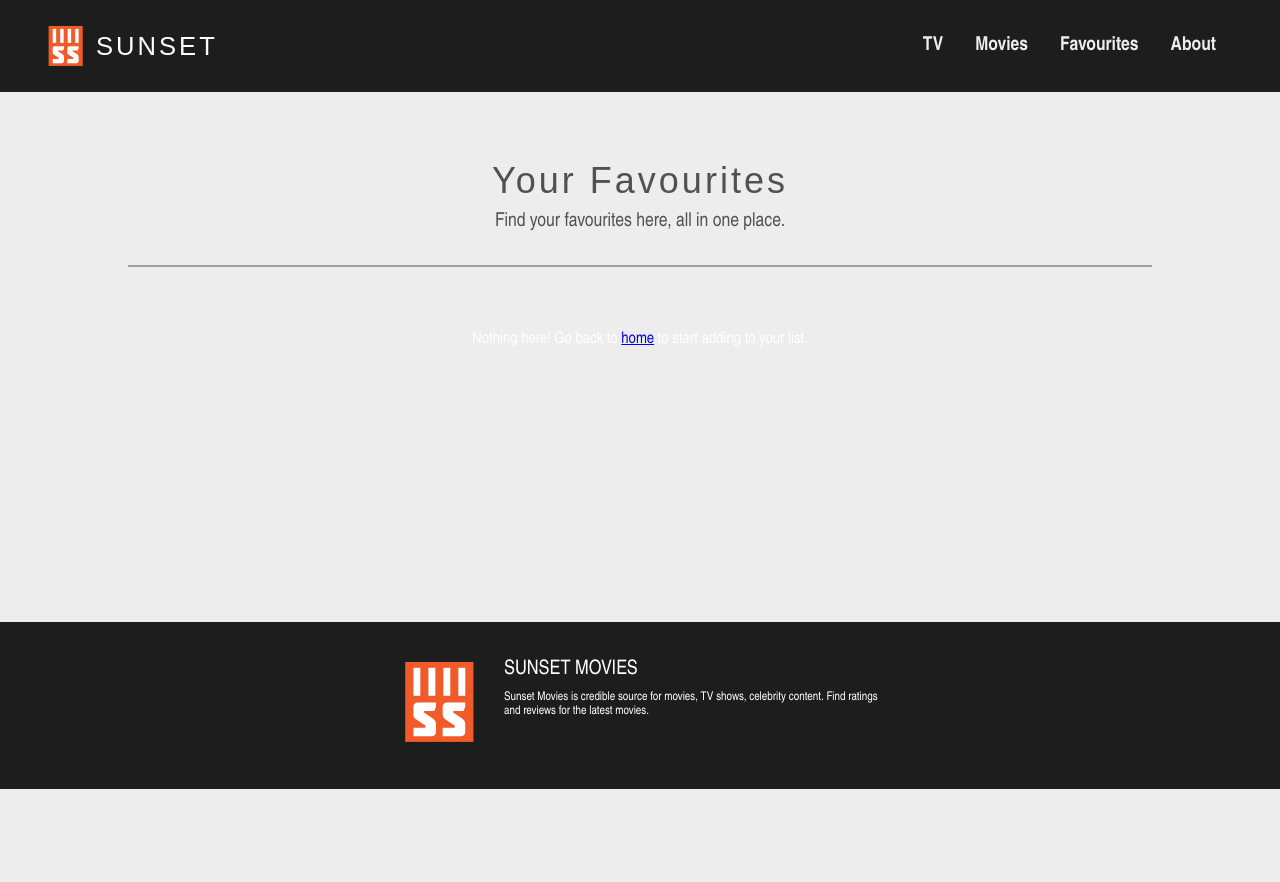
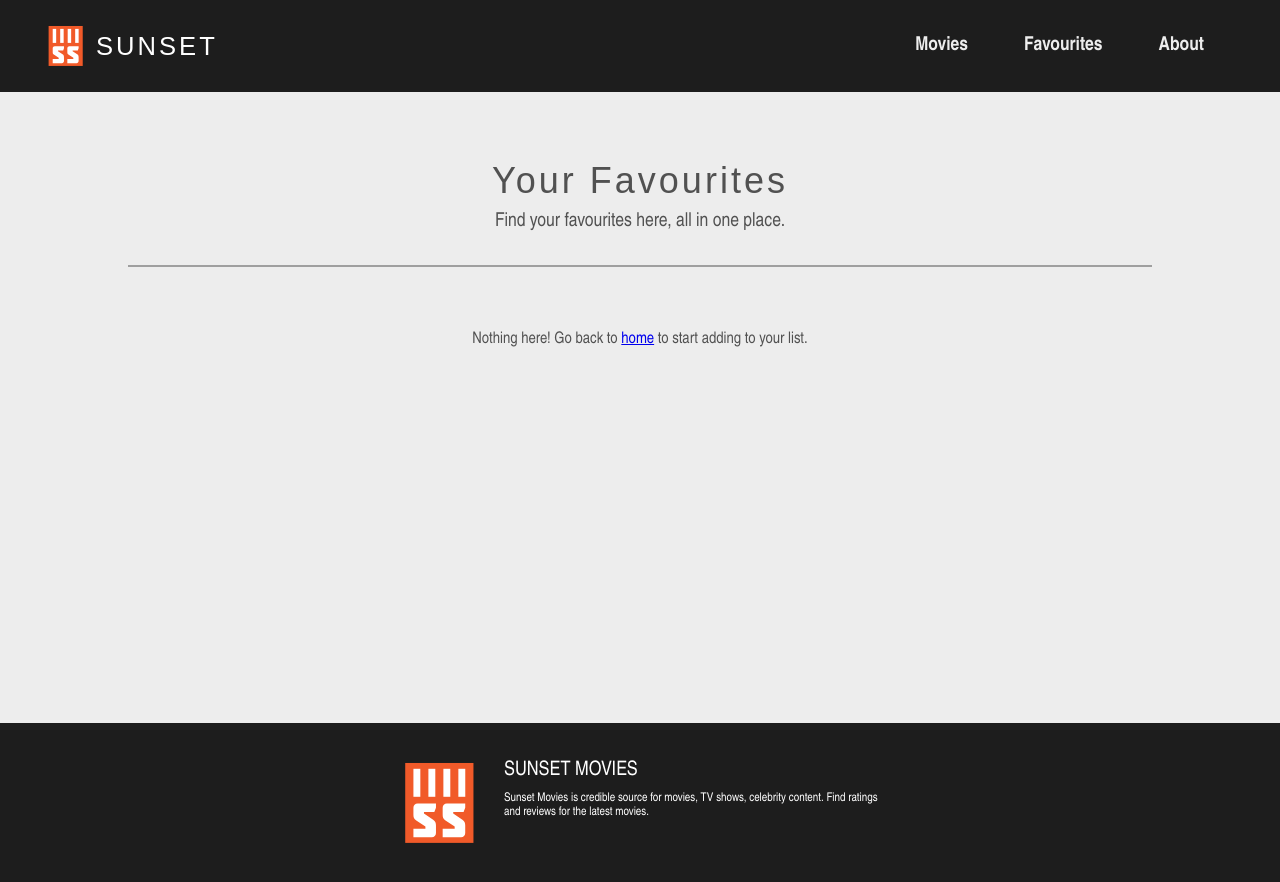
Before and after one commit to brandonb95/Movie-Database, a React (Create React App) app in the folder movie-database/: page /movie-database/favourites in a window 1280 px wide. Shown: the top 882 px of the page. Before the commit the page ends 800 px from the top, so only its background shows below. Built offline with nearby package versions, Linux system fonts and the light colour scheme; a web font is replaced by a local one.

Commit message:
Adjusted styling

```diff
--- a/movie-database/src/components/Movies/TestSingle.js
+++ b/movie-database/src/components/Movies/TestSingle.js
@@ -2,11 +2,12 @@ import React from "react";
 import { useEffect, useState } from "react";
 import { useParams } from "react-router-dom";
 import { posterPath } from "../movieVariables";
-import {API_KEY} from '../movieVariables';
-import FavBtn from '../Faves/FaveBtn';
-import { useDispatch,useSelector } from 'react-redux';
-import { addFavourite, removeFavourite } from '../Faves/favouritesSlice';
-import isFave from '../movieVariables';
+import { API_KEY } from "../movieVariables";
+import FavBtn from "../Faves/FaveBtn";
+import { useDispatch, useSelector } from "react-redux";
+import { addFavourite, removeFavourite } from "../Faves/favouritesSlice";
+import isFave from "../movieVariables";
+import { Link, useLocation } from "react-router-dom";
 
 const Single = () => {
   const [movieData, setmovieData] = useState({});
@@ -15,10 +16,10 @@ const Single = () => {
 
   let { id } = useParams();
 
-
   let fetchMovie = async () => {
-
-    let results = await fetch(`https://api.themoviedb.org/3/movie/${id}?api_key=${API_KEY}&language=en-US`);
+    let results = await fetch(
+      `https://api.themoviedb.org/3/movie/${id}?api_key=${API_KEY}&language=en-US`
+    );
     const jsonData = await results.json();
     setmovieData(jsonData);
     setRating(Math.round(jsonData.vote_average * 10));
@@ -35,25 +36,23 @@ const Single = () => {
 
   const handleFaveClick = (addToFave, obj) => {
     if (addToFave === true) {
-
-          dispatch(removeFavourite(obj));
+      dispatch(removeFavourite(obj));
     } else {
-
-          dispatch(addFavourite(obj));
-
+      dispatch(addFavourite(obj));
     }
-  }
+  };
 
   const isFavorite = isFave(faves, null, movieData.id);
 
   return (
     <div className="individual-wrapper">
-
       <div className="poster">
         <div>
-          <img src={posterPath + movieData.poster_path} alt={movieData.title}></img>
+          <img
+            src={posterPath + movieData.poster_path}
+            alt={movieData.title}
+          ></img>
         </div>
-
       </div>
 
       <section className="content-wrapper">
@@ -65,7 +64,7 @@ const Single = () => {
           </div>
 
           <div className="rating">
-              <p>{rating}%</p>
+            <p>{rating}%</p>
           </div>
         </section>
 
@@ -75,12 +74,26 @@ const Single = () => {
         </div>
 
         <div className="fav-button">
-                { isFavorite ?
-                  <FavBtn isFave={true} handleFaveClick={()=>handleFaveClick(isFavorite, movieData)} className="movie-favourite"/>
-                  :
-                  <FavBtn isFave={false} handleFaveClick={()=>handleFaveClick(isFavorite, movieData)}className="movie-favourite"/>
-                }
+          {isFavorite ? (
+            <FavBtn
+              isFave={true}
+              handleFaveClick={() => handleFaveClick(isFavorite, movieData)}
+              className="movie-favourite"
+            />
+          ) : (
+            <FavBtn
+              isFave={false}
+              handleFaveClick={() => handleFaveClick(isFavorite, movieData)}
+              className="movie-favourite"
+            />
+          )}
         </div>
+
+        <h3>
+          <Link className="back-btn" to={`/movies`}>
+            Movies
+          </Link>
+        </h3>
       </section>
     </div>
   );
--- a/movie-database/src/components/Navbar.js
+++ b/movie-database/src/components/Navbar.js
@@ -13,9 +13,9 @@ const Navbar = ({ handleShowHideNav }) => {
   return (
     <nav className="main-nav" onClick={closeNav}>
       <ul>
-        <li>
+        {/* <li>
           <NavLink to="/">TV</NavLink>
-        </li>
+        </li> */}
         <li>
           <NavLink to="/movies">Movies</NavLink>
         </li>
--- a/movie-database/src/scss/_favourites.scss
+++ b/movie-database/src/scss/_favourites.scss
@@ -34,12 +34,19 @@
 
   .faves-page {
     margin-top: -13rem;
+    min-height: 45vh;
     p {
       border-bottom: none;
+      color: $sort-color;
     }
 
     .card-title {
       margin-top: 1rem;
+    }
+  }
+  .more-info-btn {
+    p {
+      color: $white;
     }
   }
 }
@@ -53,6 +60,7 @@
 
     .faves-page {
       margin-top: -11rem;
+      min-height: 35vh;
     }
   }
 }
--- a/movie-database/src/scss/_navbar.scss
+++ b/movie-database/src/scss/_navbar.scss
@@ -57,13 +57,12 @@
   margin: 7px;
   transition: all 0.55s cubic-bezier(0.075, 0.82, 0.165, 1);
 
-
   .show &:nth-child(1) {
     transform: translateY(11px) rotate(45deg);
   }
 
   .show &:nth-child(2) {
-  opacity: 0;
+    opacity: 0;
   }
 
   .show &:nth-child(3) {
@@ -101,13 +100,13 @@
         border-top: none;
         // border-left: 3px solid $dark-bg-color;
       }
+      transition: 0.5s;
 
       &:hover,
       &:focus,
       &:active {
         background-color: transparent;
         color: $theme-color;
-        transition: 0.5s;
       }
     }
   }
--- a/movie-database/src/scss/_testsingle.scss
+++ b/movie-database/src/scss/_testsingle.scss
@@ -7,15 +7,11 @@
   padding: 8rem 3rem 0 3rem;
   margin-bottom: -15rem;
 
-
   .poster {
-
     img {
       width: 15rem;
     }
-
   }
-
 
   .content-wrapper {
     text-align: left;
@@ -24,31 +20,42 @@
       font-family: $logo-font;
       color: $sort-color;
       padding: 2rem 0 1rem 0;
-
     }
 
     h3 {
       color: $sort-color;
       padding-top: 1rem;
+      font-weight: 400;
+      a {
+        text-decoration: none;
+        color: $white;
+        background-color: $theme-color;
+        padding: 0.6rem 1.2rem;
+        transition: 0.3s ease;
+
+        &:hover {
+          background-color: $theme-color-hover;
+        }
+      }
     }
 
     .release-rating {
       display: flex;
       justify-content: space-between;
 
-            .rating{
+      .rating {
         color: $theme-color;
 
-                p{
-                  padding-top: .5rem;
+        p {
+          padding-top: 0.5rem;
         }
       }
     }
 
     .movie-overview {
-            p{
-                font-size: .75rem;
-                padding-top: .75rem;
+      p {
+        font-size: 0.75rem;
+        padding-top: 0.75rem;
       }
     }
 
@@ -58,9 +65,8 @@
 
       svg {
         padding: 1rem 0 0 0;
-                margin-left: -.5rem;
+        margin-left: -0.5rem;
       }
-
     }
   }
 }
@@ -68,13 +74,14 @@
 // 768 px (Tablet)
 @media screen and (min-width: 48rem) {
   .individual-wrapper {
-        display: grid;
-            grid-template-columns: 1fr fit-content(50%) 1fr;
+    display: flex;
+    max-width: 80%;
+    margin: 0 auto;
+    // grid-template-columns: 1fr fit-content(50%) 1fr;
     justify-content: center;
     margin-bottom: -15rem;
 
     .poster {
-
       img {
         width: 18rem;
         padding-top: 4rem;
@@ -106,7 +113,7 @@
       .movie-overview p {
         font-size: 1rem;
         color: $sort-color;
-            padding-top: .75rem;
+        padding-top: 0.75rem;
       }
     }
   }
@@ -115,14 +122,11 @@
 // 1344 px (Desktop)
 @media screen and (min-width: 84rem) {
   .individual-wrapper {
-            display: grid;
-            grid-template-columns: 1fr fit-content(40%) 1fr;
-            justify-content: center;
     margin-bottom: -25rem;
 
     .poster {
       img {
-                margin-left: 15rem;
+        // margin-left: 15rem;
       }
     }
 
--- a/movie-database/src/scss/_variables.scss
+++ b/movie-database/src/scss/_variables.scss
@@ -1,6 +1,8 @@
 // COLOR VARIABLES
 
 $theme-color: #f1592a;
+$theme-color-hover: #be421d;
+
 $dark-bg-color: #1d1d1d;
 $light-bg-color: #ededed;
 $sort-color-light: #a1a1a1;
--- a/movie-database/styles/styles.css
+++ b/movie-database/styles/styles.css
@@ -141,6 +141,7 @@ header li a {
     padding: 0;
     text-align: center;
     border-top: none;
+    transition: 0.5s;
   }
   .main-nav li:not(:first-child) a {
     border-top: none;
@@ -148,7 +149,6 @@ header li a {
   .main-nav a:hover, .main-nav a:focus, .main-nav a:active {
     background-color: transparent;
     color: #f1592a;
-    transition: 0.5s;
   }
   .btn-main-nav {
     visibility: hidden;
@@ -768,46 +768,56 @@ p.release-date {
     height: 3.5rem;
   }
 }
-body {
-  font-family: "Franklin Gothic", "Arial Narrow", Arial, sans-serif;
-  text-align: center;
-}
-body .fav-wrapper {
+.fav-wrapper {
   min-height: 30vh;
   color: #515151;
   max-width: 80%;
   margin: 0 auto;
 }
-body .fav-wrapper h1 {
+.fav-wrapper h1 {
   margin: auto;
   padding: 10rem 0 0.5rem 0;
   font-family: "Molot", Arial, Helvetica, sans-serif;
   letter-spacing: 3px;
   font-weight: 400;
+  text-align: center;
 }
-body .fav-wrapper p {
+.fav-wrapper .fav-subtitle {
+  font-size: 1.2rem;
+  color: #515151;
+  padding-bottom: 2rem;
+}
+.fav-wrapper p {
   margin: auto;
   border-bottom: rgba(128, 128, 128, 0.716) solid 2px;
-  width: 60%;
-  padding-bottom: 0.75rem;
+  color: #ffffff;
+  text-align: center;
+}
+.fav-wrapper .release-date {
   color: #a1a1a1;
 }
-body .fav-wrapper .faves-page {
+.fav-wrapper .faves-page {
   margin-top: -13rem;
+  min-height: 45vh;
 }
-body .fav-wrapper .faves-page p {
+.fav-wrapper .faves-page p {
   border-bottom: none;
+  color: #515151;
 }
-body .fav-wrapper .faves-page .card-title {
+.fav-wrapper .faves-page .card-title {
   margin-top: 1rem;
+}
+.fav-wrapper .more-info-btn p {
+  color: #ffffff;
 }
 
 @media screen and (min-width: 48rem) {
-  body .fav-wrapper h1 {
+  .fav-wrapper h1 {
     font-size: 2.25rem;
   }
-  body .fav-wrapper .faves-page {
+  .fav-wrapper .faves-page {
     margin-top: -11rem;
+    min-height: 35vh;
   }
 }
 .individual-wrapper {
@@ -831,6 +841,17 @@ body .fav-wrapper .faves-page .card-title {
 .individual-wrapper .content-wrapper h3 {
   color: #515151;
   padding-top: 1rem;
+  font-weight: 400;
+}
+.individual-wrapper .content-wrapper h3 a {
+  text-decoration: none;
+  color: #ffffff;
+  background-color: #f1592a;
+  padding: 0.6rem 1.2rem;
+  transition: 0.3s ease;
+}
+.individual-wrapper .content-wrapper h3 a:hover {
+  background-color: #be421d;
 }
 .individual-wrapper .content-wrapper .release-rating {
   display: flex;
@@ -857,8 +878,9 @@ body .fav-wrapper .faves-page .card-title {
 
 @media screen and (min-width: 48rem) {
   .individual-wrapper {
-    display: grid;
-    grid-template-columns: 1fr fit-content(50%) 1fr;
+    display: flex;
+    max-width: 80%;
+    margin: 0 auto;
     justify-content: center;
     margin-bottom: -15rem;
   }
@@ -893,13 +915,7 @@ body .fav-wrapper .faves-page .card-title {
 }
 @media screen and (min-width: 84rem) {
   .individual-wrapper {
-    display: grid;
-    grid-template-columns: 1fr fit-content(40%) 1fr;
-    justify-content: center;
     margin-bottom: -25rem;
-  }
-  .individual-wrapper .poster img {
-    margin-left: 15rem;
   }
   .individual-wrapper .content-wrapper .movie-overview p {
     padding-right: 5rem;
```
Also changed, not shown: 1 other file (tests, documents, lock files or other folders). Lines whose indentation alone changed are shown as unchanged.
